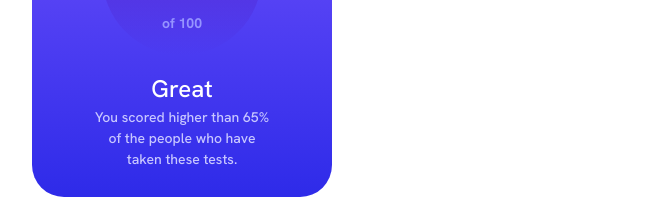
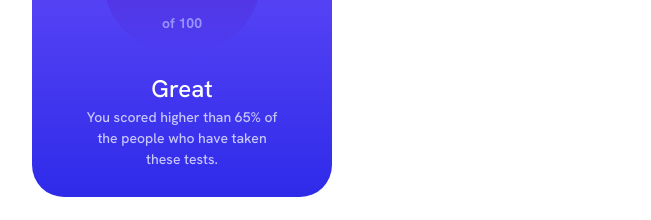
Before and after one commit to Thodoris-Diamantidis/result-summary-component, a React (Create React App) app: page / in a window 1280 px wide. Shown: the part 391-611 px from the top of the page, without its empty margins (308-959 px from the left). Built offline with nearby package versions, Linux system fonts and the light colour scheme.

Commit message:
and fixed margin on bigger screen

```diff
--- a/src/index.css
+++ b/src/index.css
@@ -182,7 +182,7 @@ body {
   }
 
   .summary__descr {
-    margin-left: 2rem;
-    margin-right: 2rem;
+    margin-left: 1.5rem;
+    margin-right: 1.5rem;
   }
 }
```
